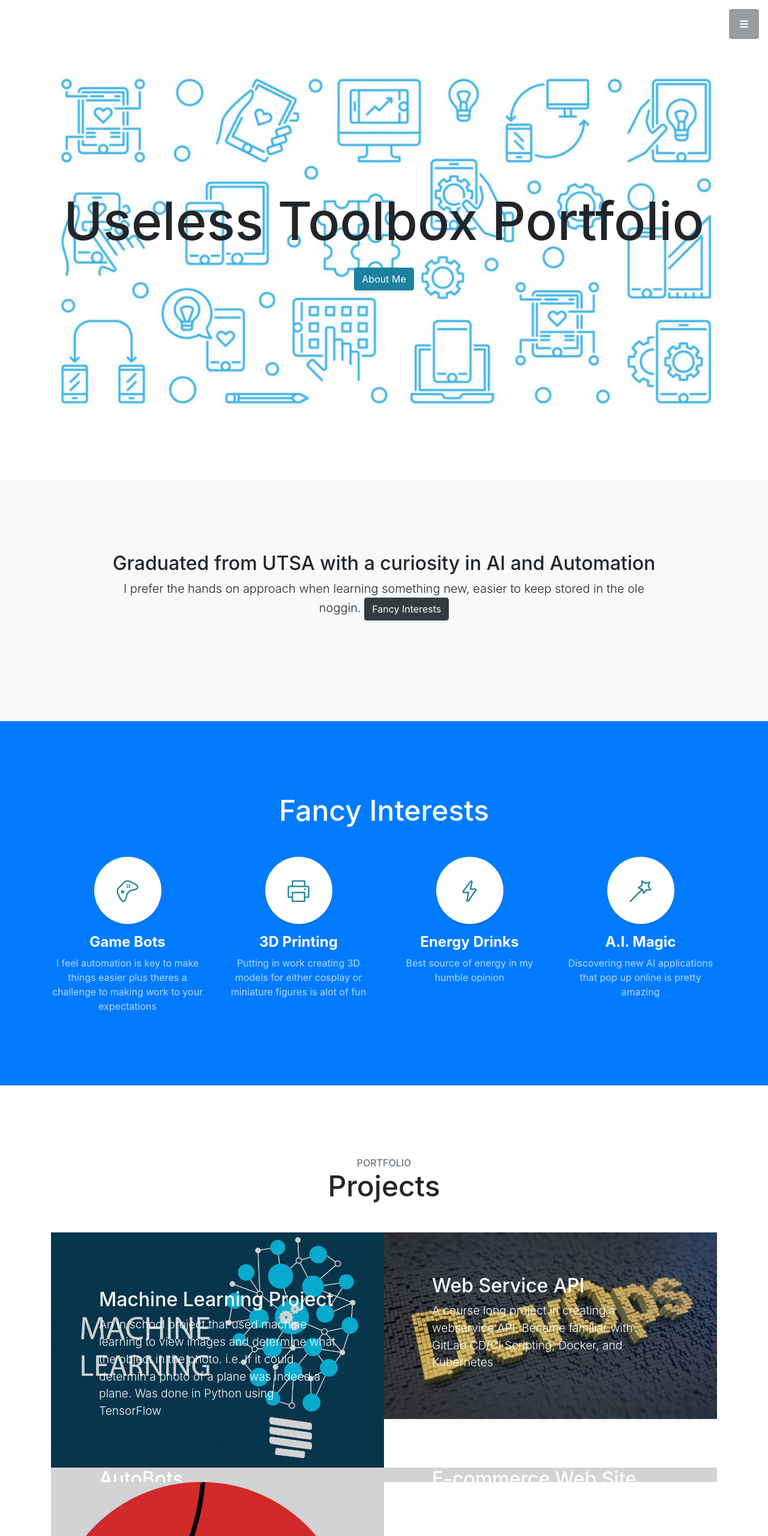
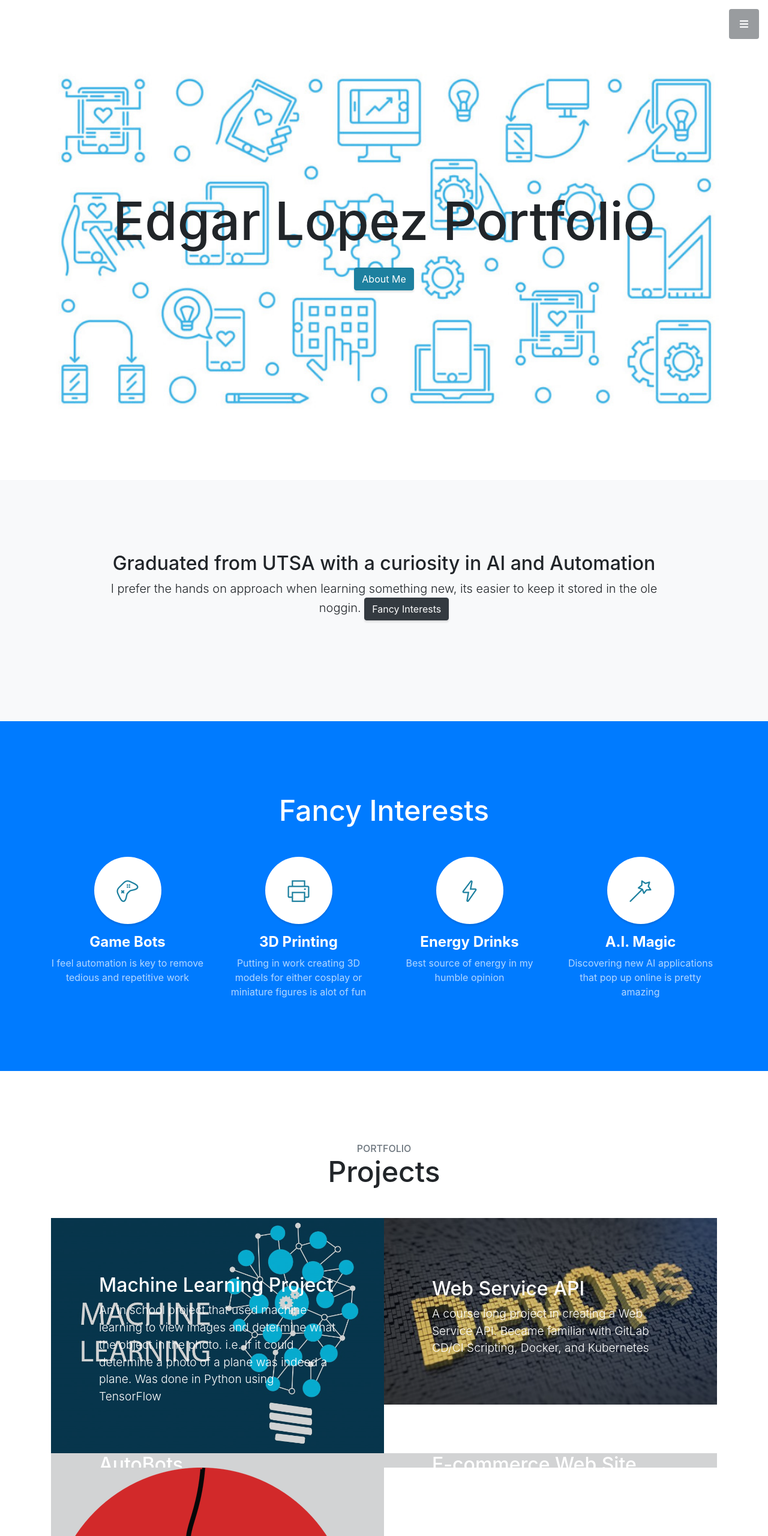
Before and after one commit to useless-toolbox/portfolio-workings, a website with bundled scripts: page index.html in a window 1280 px wide. Shown: the top 2560 px of the page at 60% size. Built offline with nearby package versions, Linux system fonts and the light colour scheme; files whose address does not match are found by name.

Commit message:
Update index.html
Fixed some errors

```diff
--- a/index.html
+++ b/index.html
@@ -52,7 +52,7 @@
   <!-- Header -->
   <header class="masthead d-flex">
     <div class="container text-center my-auto">
-      <h1 class="mb-1">Useless Toolbox Portfolio</h1>
+      <h1 class="mb-1">Edgar Lopez Portfolio</h1>
       <h3 class="mb-4">
         <em></em>
       </h3>
@@ -67,7 +67,7 @@
       <div class="row">
         <div class="col-lg-10 mx-auto">
           <h2>Graduated from UTSA with a curiosity in AI and Automation </h2>
-          <p class="lead mb-5">I prefer the hands on approach when learning something new, easier to keep stored in the ole noggin.
+          <p class="lead mb-5">I prefer the hands on approach when learning something new, its easier to keep it stored in the ole noggin.
 
           <a class="btn btn-dark btn-xl js-scroll-trigger" href="#services">Fancy Interests</a>
         </div>
@@ -90,7 +90,7 @@
           <h4>
             <strong>Game Bots</strong>
           </h4>
-          <p class="text-faded mb-0">I feel automation is key to make things easier plus theres a challenge to making work to your expectations</p>
+          <p class="text-faded mb-0">I feel automation is key to remove tedious and repetitive work</p>
         </div>
         <div class="col-lg-3 col-md-6 mb-5 mb-lg-0">
           <span class="service-icon rounded-circle mx-auto mb-3">
@@ -138,7 +138,7 @@
             <div class="caption">
               <div class="caption-content">
                 <div class="h2">Machine Learning Project</div>
-                <p class="mb-0">An in school project that used machine learning to view images and determine what the object in the photo. i.e. If it could determin a photo of a plane was indeed a plane. Was done in Python using TensorFlow</p>
+                <p class="mb-0">An in school project that used machine learning to view images and determine what the object in the photo. i.e. If it could determine a photo of a plane was indeed a plane. Was done in Python using TensorFlow</p>
               </div>
             </div>
             <img class="img-fluid" src="img/machine.png" alt="">
@@ -149,7 +149,7 @@
             <div class="caption">
               <div class="caption-content">
                 <div class="h2">Web Service API</div>
-                <p class="mb-0">A course long project in creating a webservice API. Became familiar with GitLab CD/CI Scripting, Docker, and Kubernetes </p>
+                <p class="mb-0">A course long project in creating a Web Service API. Became familiar with GitLab CD/CI Scripting, Docker, and Kubernetes </p>
               </div>
             </div>
             <img class="img-fluid" src="img/devops.jpg" alt="">
@@ -160,7 +160,7 @@
             <div class="caption">
               <div class="caption-content">
                 <div class="h2">AutoBots</div>
-                <p class="mb-0">Learning to make these bots led me to two libraries I was eager to learn. The OpenCV Library for image processing and the Python-Tesserect for its optical character recognition</p>
+                <p class="mb-0">Learning to make these bots introuced me to two Python Libraries. The OpenCV Library for image processing and the Python-Tesserect for its optical character recognition</p>
               </div>
             </div>
             <img class="img-fluid" src="img/bot.jpg" alt="">
@@ -171,7 +171,7 @@
             <div class="caption">
               <div class="caption-content">
                 <div class="h2">E-commerce Web Site</div>
-                <p class="mb-0">Worked with a team to create an ecommerce website similiar to Amazon. Had a database to hold site products to be sold and allow users to registers and make orders.</p>
+                <p class="mb-0">Worked with a team to create an e-commerce website similiar to Amazon. Had a database to hold site products to be sold and allow users to registers and make orders.</p>
               </div>
             </div>
             <img class="img-fluid" src="img/ecomm.jpg" alt="">
@@ -182,7 +182,7 @@
             <div class="caption">
               <div class="caption-content">
                 <div class="h2">Game Dev</div>
-                <p class="mb-0">An in school project,I worked with a team to create a simple 3rd person RPG game. Work building the environemt and developed mechanics for player and enemy assets.</p>
+                <p class="mb-0">An in school project,I worked with a team to create a simple 3rd person RPG game. I worked on building the environment and developed mechanics for player and enemy assets.</p>
               </div>
             </div>
             <img class="img-fluid" src="img/gamedev.png" alt="">
```
